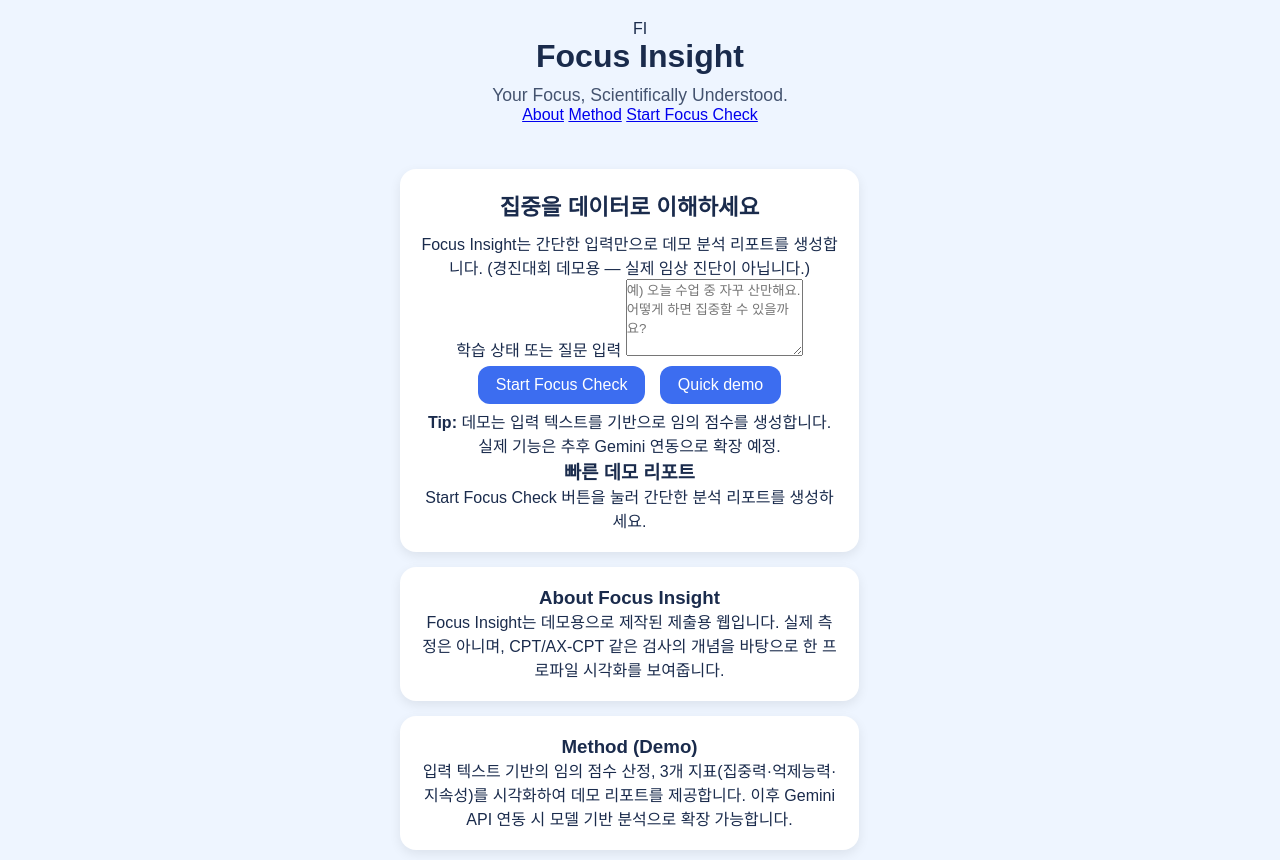
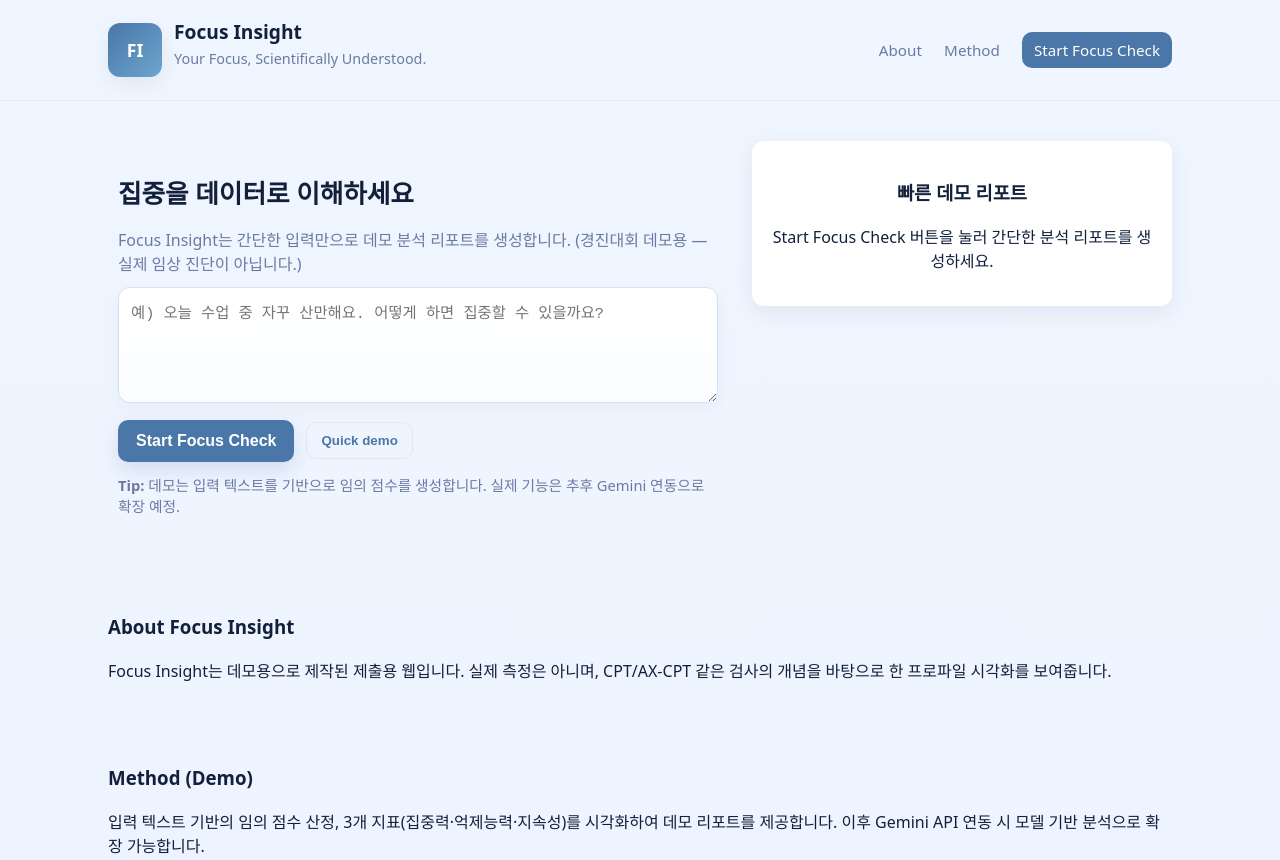
Before and after one commit to Once-upaulatime/attention-ai-check-by-paul, a plain HTML site: page index.html in a window 1280 px wide. Shown: the top 860 px of the page. Drawn offline with Linux system fonts and the light colour scheme.

Commit message:
Update style.css

```diff
--- a/style.css
+++ b/style.css
@@ -1,85 +1,96 @@
-/* 기본 세팅 */
-* {
-  margin: 0;
-  padding: 0;
-  box-sizing: border-box;
-  font-family: "Pretendard", sans-serif;
+:root{
+  --bg:#f0f6ff;
+  --card:#ffffff;
+  --muted:#6b7aa3;
+  --accent:#4A76A8; /* 메인 블루 */
+  --accent-2:#6CA6CD;
+  --glass: rgba(255,255,255,0.7);
+  --radius:14px;
+  --container:1100px;
+  --shadow: 0 6px 20px rgba(28,46,78,0.08);
 }
 
-body {
-  background: #eef5ff;
-  color: #1a2b4c;
-  display: flex;
-  flex-direction: column;
-  align-items: center;
-  padding: 20px;
+*{box-sizing:border-box}
+body{
+  font-family: "Pretendard", system-ui, -apple-system, "Segoe UI", Roboto, "Helvetica Neue", Arial;
+  background: linear-gradient(180deg,var(--bg),#eef4ff);
+  color:#12203b;
+  margin:0;
+  -webkit-font-smoothing:antialiased;
+  -moz-osx-font-smoothing:grayscale;
 }
 
-header {
-  text-align: center;
-  margin-bottom: 30px;
+.container{max-width:var(--container);margin:0 auto;padding:0 18px}
+
+/* Header */
+.site-header{
+  padding:18px 0;
+  border-bottom:1px solid rgba(18,32,59,0.06);
+  background:transparent;
+}
+.header-inner{display:flex;align-items:center;justify-content:space-between}
+.brand{display:flex;align-items:center;gap:12px}
+.logo-circle{
+  width:54px;height:54px;border-radius:12px;background:linear-gradient(135deg,var(--accent),var(--accent-2));
+  color:white;display:flex;align-items:center;justify-content:center;font-weight:700;font-size:1.1rem;box-shadow:var(--shadow)
+}
+.brand-text h1{font-size:1.2rem;margin:0}
+.brand-text .tag{font-size:0.9rem;color:var(--muted);margin-top:4px}
+
+/* Nav */
+.top-nav a{margin-left:18px;color:var(--muted);text-decoration:none;font-size:0.95rem}
+.top-nav a.primary{background:var(--accent);color:white;padding:8px 12px;border-radius:10px}
+
+/* Hero */
+.hero{padding:40px 0}
+.hero-inner{display:grid;grid-template-columns:1fr 420px;gap:24px;align-items:start}
+.left{padding:10px}
+.left h2{font-size:1.6rem;margin-bottom:8px}
+.lead{color:var(--muted);margin-bottom:12px}
+
+textarea#user-input{
+  width:100%;min-height:110px;padding:12px;border-radius:12px;border:1px solid #d6e0f5;background:linear-gradient(180deg,#fff,#fbfdff);
+  font-size:0.96rem;color:#142033;resize:vertical;
+  box-shadow:0 6px 18px rgba(23,43,77,0.04);
 }
 
-header h1 {
-  font-size: 2rem;
-  margin-bottom: 10px;
+.controls{display:flex;gap:12px;margin-top:12px;align-items:center}
+.btn{border:none;padding:10px 16px;border-radius:10px;cursor:pointer;font-weight:600}
+.btn.large{background:var(--accent);color:white;font-size:1rem;padding:12px 18px;box-shadow:0 8px 20px rgba(74,118,168,0.18)}
+.btn.ghost{background:transparent;border:1px solid rgba(18,32,59,0.06);color:var(--accent);padding:10px 14px}
+
+.note{margin-top:12px;color:var(--muted);font-size:0.92rem}
+
+/* Right card */
+.right{position:relative}
+.result-card{
+  background:var(--card);border-radius:12px;padding:18px;box-shadow:var(--shadow);text-align:left;
 }
+.placeholder{background:#fff;border-radius:12px;padding:18px;box-shadow:var(--shadow);text-align:center}
 
-header p {
-  font-size: 1.1rem;
-  opacity: 0.8;
+.score-row{display:flex;gap:14px;align-items:center}
+.score-circle{
+  width:88px;height:88px;border-radius:50%;background:linear-gradient(180deg,#fff,#f7fbff);
+  display:flex;align-items:center;justify-content:center;font-size:1.6rem;font-weight:700;color:var(--accent);border:4px solid rgba(76,120,168,0.08)
 }
+.score-text p{margin:0;color:var(--muted)}
+.metrics{margin-top:12px;display:flex;flex-direction:column;gap:10px}
+.metric label{display:block;font-size:0.9rem;color:var(--muted);margin-bottom:6px}
+progress{width:100%;height:12px;-webkit-appearance:none;appearance:none;border-radius:8px;background:#e6eefb}
+progress::-webkit-progress-bar{background:#e6eefb;border-radius:8px}
+progress::-webkit-progress-value{background:linear-gradient(90deg,var(--accent),var(--accent-2));border-radius:8px}
 
-/* 메인 카드 스타일 */
-main section {
-  width: 90%;
-  max-width: 480px;
-  background: white;
-  padding: 20px;
-  margin: 15px;
-  border-radius: 16px;
-  box-shadow: 0 4px 12px rgba(0,0,0,0.08);
-  text-align: center;
+.recommend h4{margin:12px 0 8px}
+.recommend ul{padding-left:18px;color:#233556}
+.report-actions{display:flex;gap:8px; justify-content:flex-end;margin-top:12px}
+
+.content-block{background:transparent;padding:18px;margin-top:12px}
+.site-footer{padding:20px 0;text-align:center;color:var(--muted);font-size:0.9rem;border-top:1px solid rgba(18,32,59,0.04)}
+
+/* responsive */
+@media (max-width:920px){
+  .hero-inner{grid-template-columns:1fr; }
+  .right{order:2}
+  .left{order:1}
 }
-
-h2 {
-  font-size: 1.4rem;
-  margin-bottom: 10px;
-}
-
-input {
-  width: 80%;
-  padding: 10px;
-  border: 2px solid #b7c6dd;
-  border-radius: 10px;
-  font-size: 1rem;
-  margin-bottom: 10px;
-}
-
-button {
-  padding: 10px 18px;
-  background: #3c6df0;
-  color: white;
-  border: none;
-  border-radius: 12px;
-  cursor: pointer;
-  font-size: 1rem;
-  margin: 5px;
-  transition: 0.2s;
-}
-
-button:hover {
-  background: #335cd1;
-}
-
-#timer {
-  font-size: 3rem;
-  font-weight: bold;
-  margin: 10px 0;
-}
-
-footer {
-  margin-top: 20px;
-  font-size: 0.9rem;
-  opacity: 0.7;
-}
+.sr-only{position:absolute;width:1px;height:1px;padding:0;margin:-1px;overflow:hidden;clip:rect(0,0,0,0);white-space:nowrap;border:0}
```
